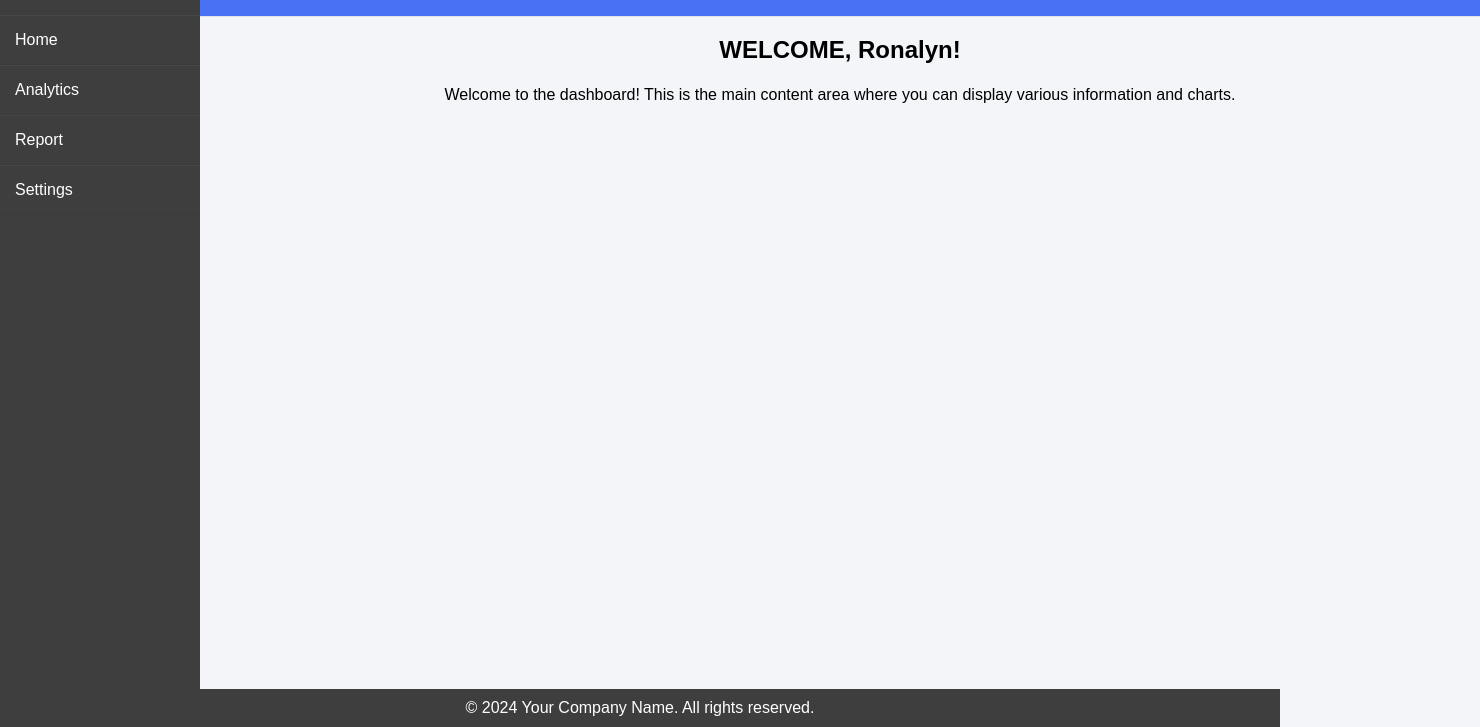
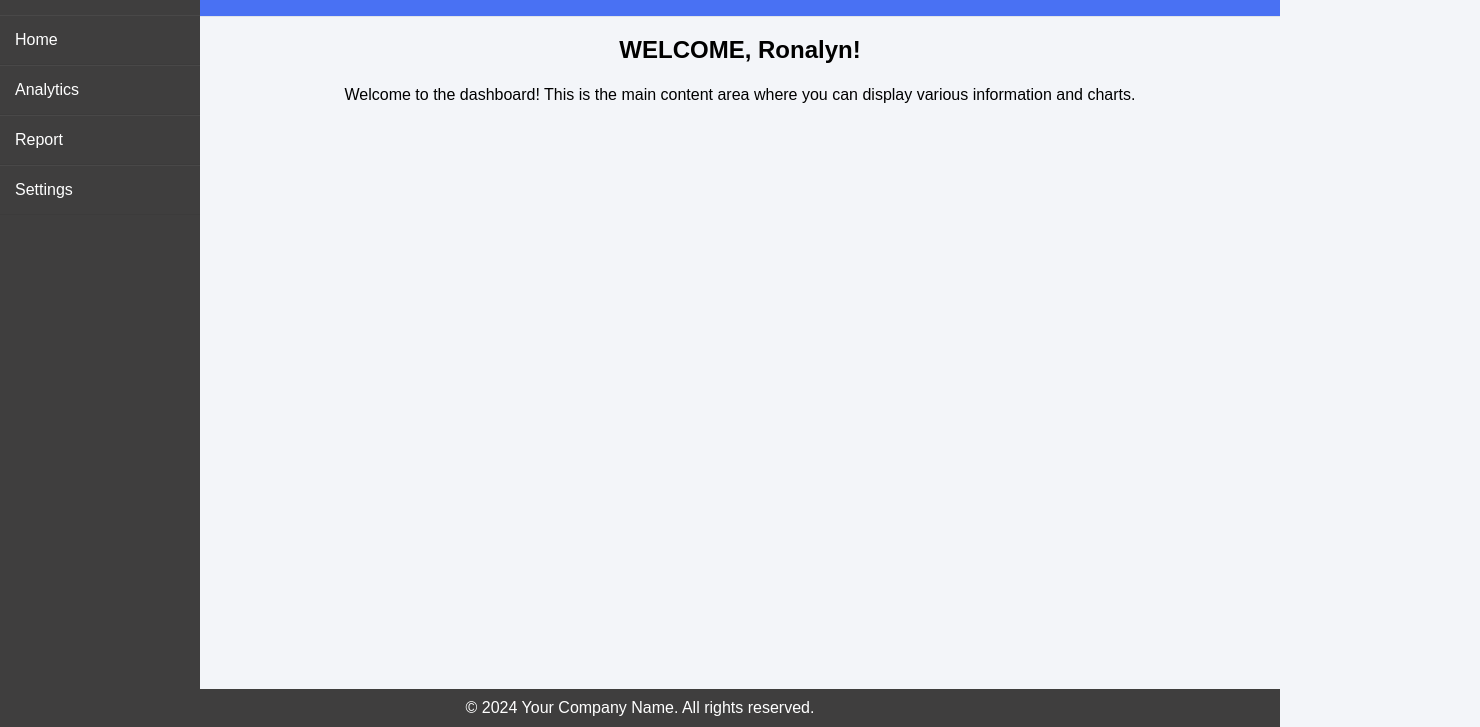
Before and after one commit to alexismierah/web-systems-technologies, a plain HTML site: page Dashboard.html in a window 1280 px wide. Shown: the part 73-800 px from the top of the page, 1480 px wide, since content can reach past the window. Drawn offline with Linux system fonts and the light colour scheme.

Commit message:
Update Dashboard.html

```diff
--- a/Dashboard.html
+++ b/Dashboard.html
@@ -7,6 +7,7 @@
 </head>
 <body>
 
+<div class="wrapper">
     <div class="sidebar">
         <h2>Dashboard</h2>
         <ul>
@@ -27,6 +28,7 @@
     <footer class="footer">
         <p>&copy; 2024 Your Company Name. All rights reserved.</p>
     </footer>
+</div>
 
 </body>
 </html>
```
